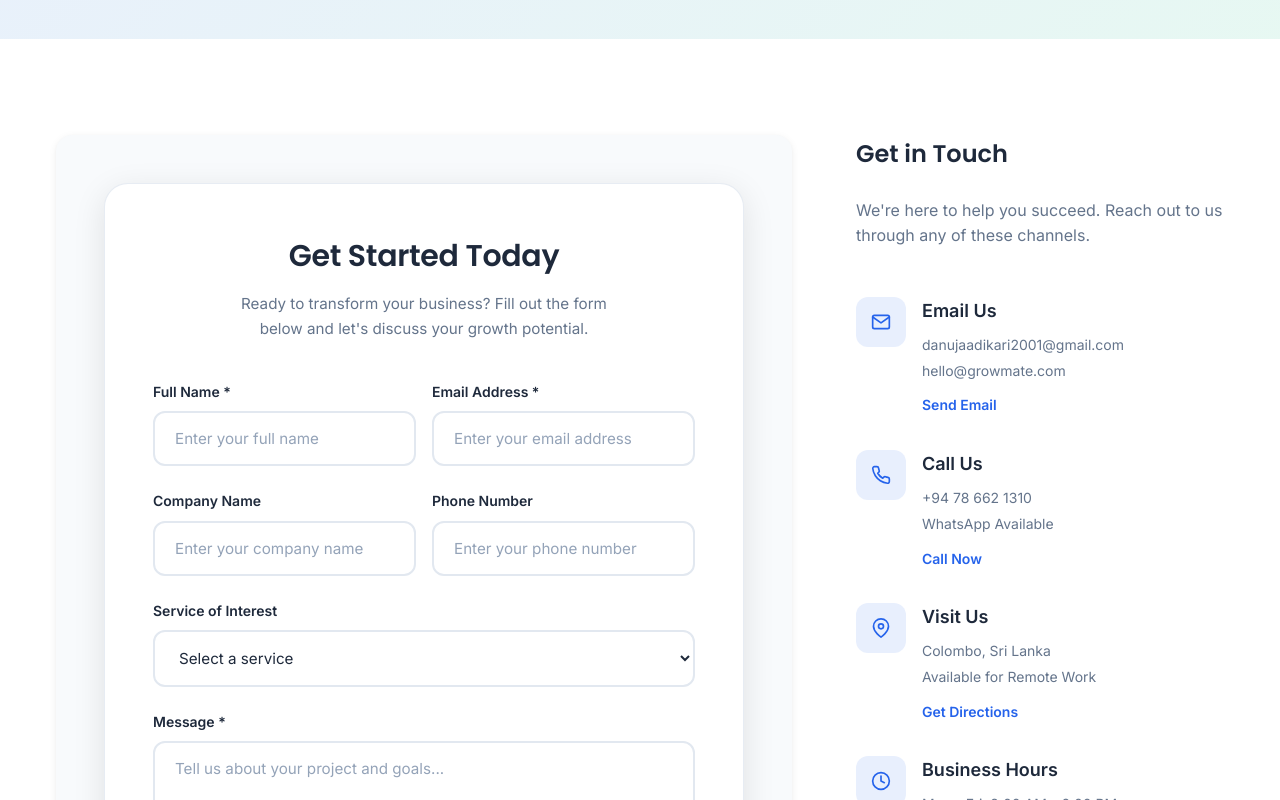
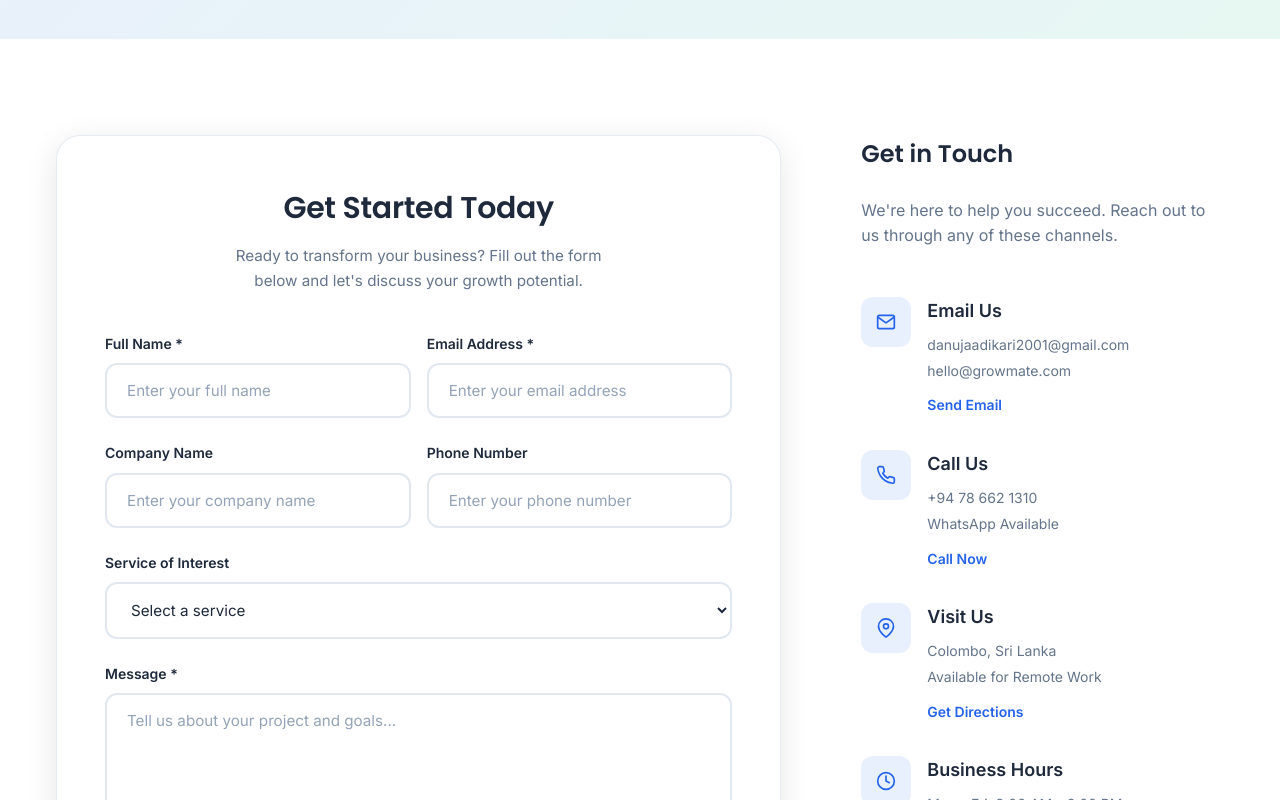
Before and after one commit to danujaadikari/GrowMate---Business-Website, a React (Create React App) app: page /contact in a window 1280 px wide. Shown: the part 420-1220 px from the top of the page. Built offline with nearby package versions, Linux system fonts and the light colour scheme.

Commit message:
Enhance Contact section styling with improved grid gap and reset form section styles for better layout and aesthetics

```diff
--- a/src/pages/Contact/Contact.css
+++ b/src/pages/Contact/Contact.css
@@ -1,19 +1,23 @@
 .contact-content {
   display: grid;
   grid-template-columns: 2fr 1fr;
-  gap: 4rem;
+  gap: 5rem;
   align-items: start;
+  max-width: 1200px;
+  margin: 0 auto;
 }
 
 .contact-form-section {
-  background: var(--bg-secondary);
-  padding: 3rem;
-  border-radius: 1rem;
-  box-shadow: var(--shadow-light);
+  background: transparent;
+  padding: 0;
+  border-radius: 0;
+  box-shadow: none;
 }
 
 .contact-info-section {
-  /* Contact info styling handled in ContactInfo component */
+  display: flex;
+  flex-direction: column;
+  justify-content: flex-start;
 }
 
 /* Responsive Design */
```
